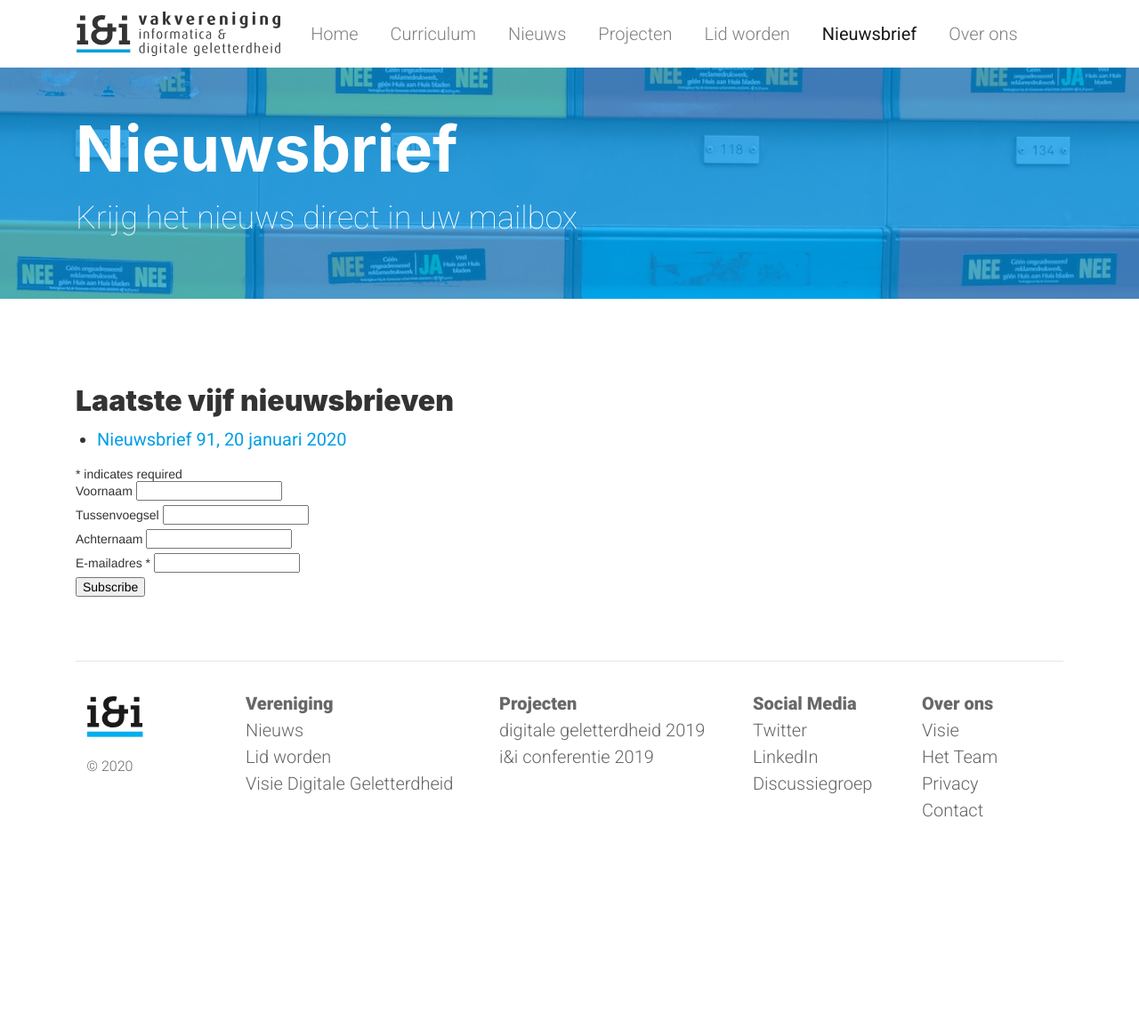
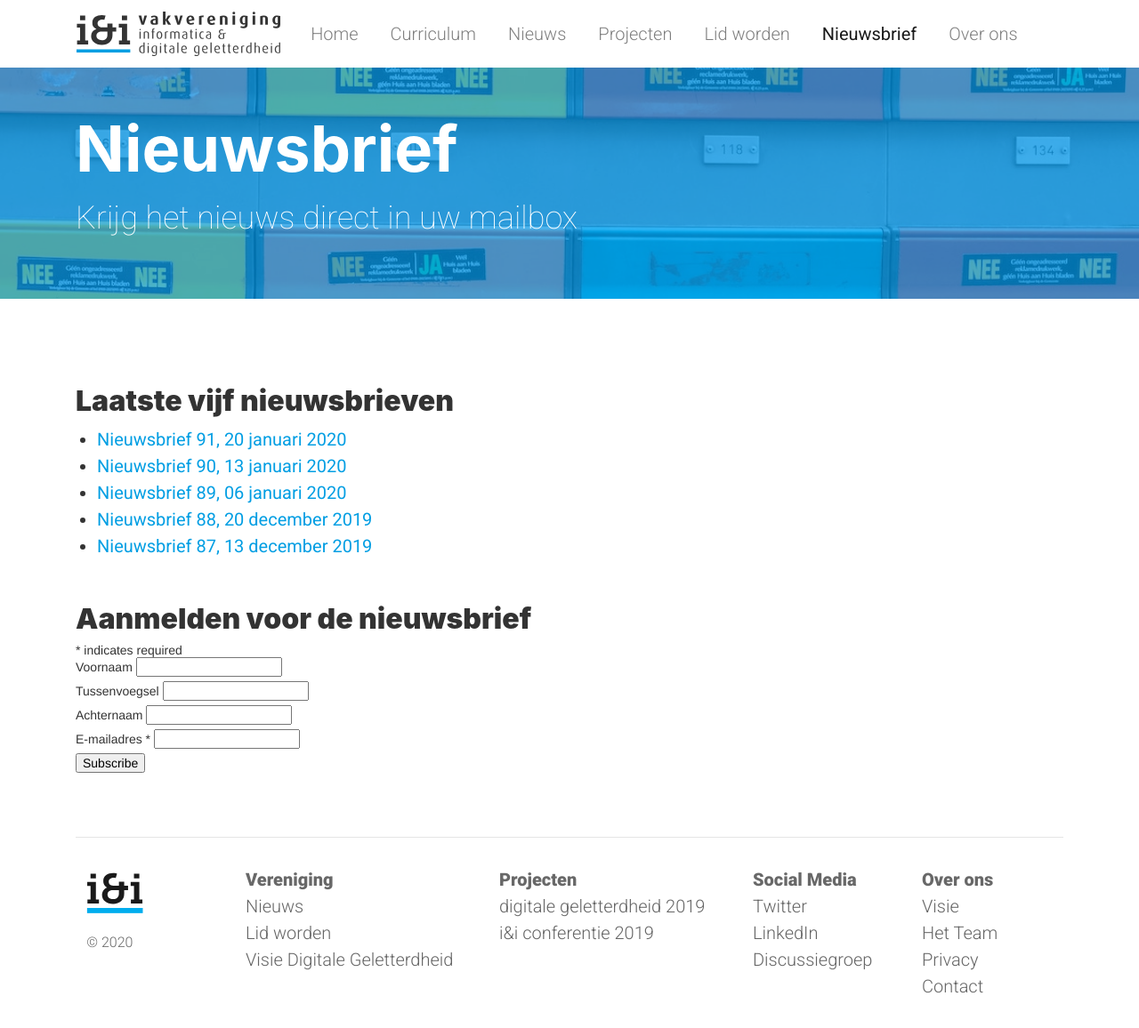
Before and after one commit to ieni/website, a Jekyll site: the page built from _pages/nieuwsbrief.md, in a window 1280 px wide. Shown: the whole page at 89% size. Built offline with Jekyll 4.4.1, drawn with Linux system fonts in a browser that asks for light colours; comment, search, counter and statistics services are not loaded; before the commit the page ends 958 px from its top, so only the background shows below that.

Commit message:
Update nieuwsbrief.md

```diff
--- a/_pages/nieuwsbrief.md
+++ b/_pages/nieuwsbrief.md
@@ -9,7 +9,12 @@ header: "/assets/img/content/mailbox.jpg"
 ## Laatste vijf nieuwsbrieven
 
 * [Nieuwsbrief 91, 20 januari 2020](https://us6.admin.mailchimp.com/campaigns/show?id=1635489)
+* [Nieuwsbrief 90, 13 januari 2020](https://us6.admin.mailchimp.com/campaigns/show?id=1635489)
+* [Nieuwsbrief 89, 06 januari 2020](https://us6.admin.mailchimp.com/campaigns/show?id=1635489)
+* [Nieuwsbrief 88, 20 december 2019](https://us6.admin.mailchimp.com/campaigns/show?id=1635489)
+* [Nieuwsbrief 87, 13 december 2019](https://us6.admin.mailchimp.com/campaigns/show?id=1635489)
 
+## Aanmelden voor de nieuwsbrief
 
 <!-- Begin MailChimp Signup Form -->
 <link href="//cdn-images.mailchimp.com/embedcode/classic-10_7.css" rel="stylesheet" type="text/css">
```
